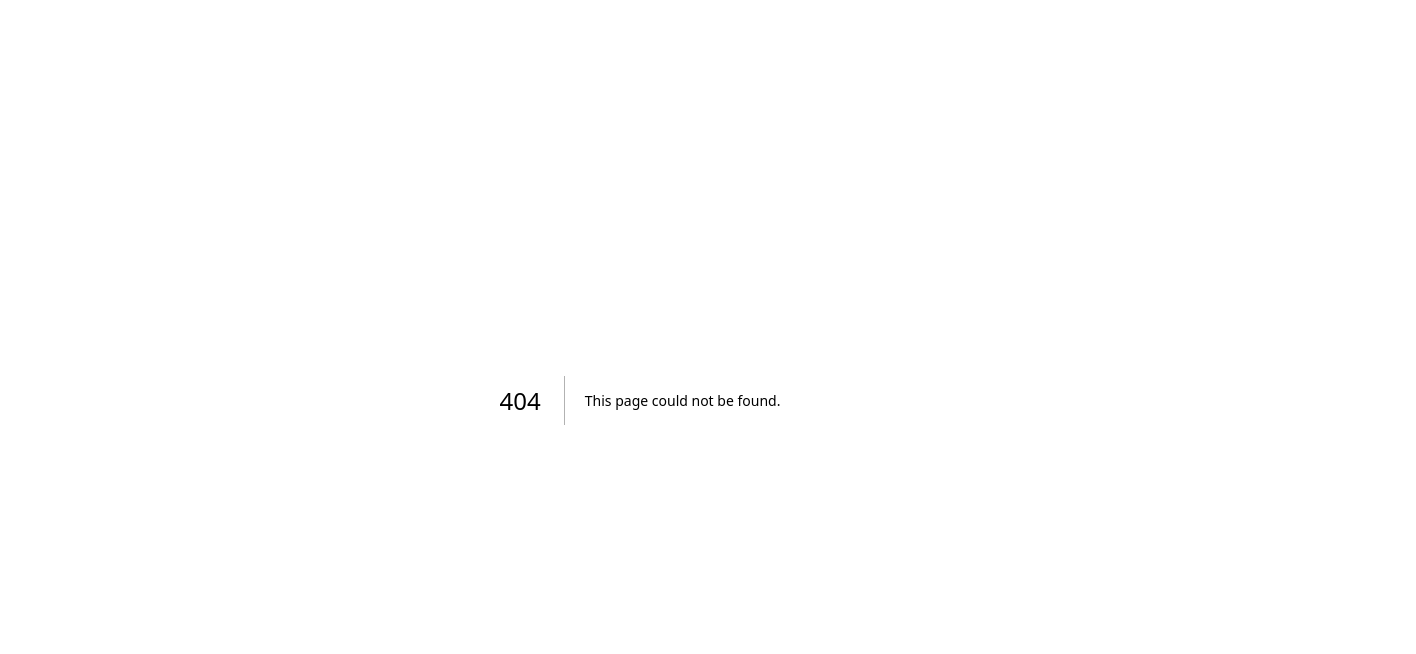
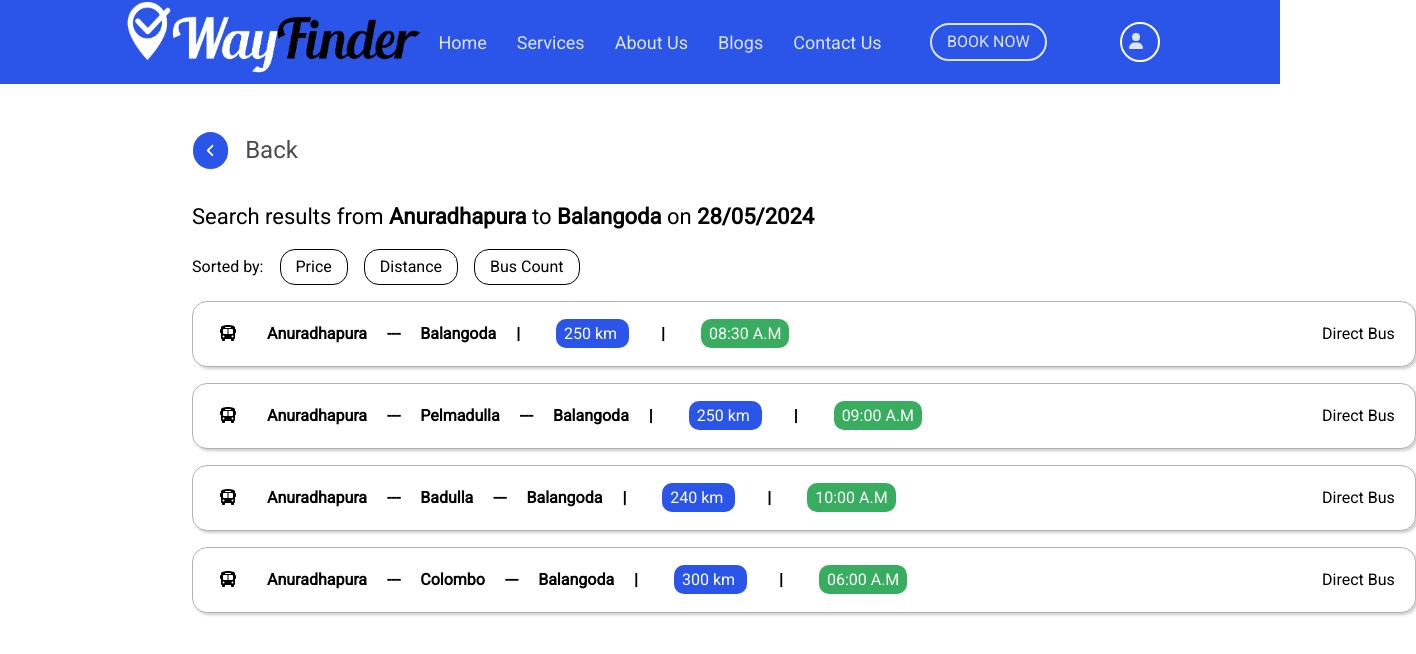
Before and after one commit to sahan-chinthaka/way-finder-web, a Next.js app: page /search in a window 1280 px wide. Before the commit this address had no page. Shown: the top 654 px of the page, 1416 px wide, since content can reach past the window. Built offline with nearby package versions, Linux system fonts and the light colour scheme.

Commit message:
Add dummy data

```diff
--- a/app/components/Busstatus.tsx
+++ b/app/components/Busstatus.tsx
@@ -4,7 +4,7 @@ import { faCircleCheck } from '@fortawesome/free-solid-svg-icons';
 
 import "./busstatus.css";
 
-export default function Busstatus() {
+export default function Busstatus({name, number, start, end} : {name: string, number: string, start: string, end:string}) {
   return (
     <div>
         <div className="bus-status">
@@ -15,16 +15,16 @@ export default function Busstatus() {
 
                 <div className="details">
                     <h2 className="d-heading">
-                        Sahan Express
+                        {name}
                         {/* <span><FontAwesomeIcon icon={faCircleCheck} style={{color: "#000000",}} /></span> */}
                     </h2>
-                    <p className="number">NP-3456</p>
+                    <p className="number">{number}</p>
                 </div>
             </div>
 
             <div className="da-time">
-                <span className='arrival'>09:00 A.M</span>
-                <span className='depature'>09:00 A.M</span>
+                <span className='arrival'>{start}</span>
+                <span className='depature'>{end}</span>
             </div>
 
         </div>
--- a/app/components/Hero.tsx
+++ b/app/components/Hero.tsx
@@ -5,6 +5,7 @@ import { faCalendarDays } from '@fortawesome/free-solid-svg-icons';
 import "./hero.css";
 import Navbar from "./Navbar";
 import calendar from "../assest/calendar.png";
+import Link from 'next/link';
 
 export default function navbar() {
 
@@ -58,7 +59,9 @@ export default function navbar() {
                 </div>
               </div>
 
-              <button type="submit" className='btn'>Search Buses</button>
+					<Link href={"/search"}>
+              		<button type="submit" className='btn'>Search Buses</button>
+					</Link>
 
             </form>
 
--- a/app/components/Navbar.tsx
+++ b/app/components/Navbar.tsx
@@ -5,6 +5,7 @@ import { faUser } from '@fortawesome/free-solid-svg-icons';
 
 import "./navbar.css";
 import logo from "../assest/logo.png";
+import Link from 'next/link';
 
 export default function Navbar() {
   return (
@@ -12,13 +13,13 @@ export default function Navbar() {
         <header className="navbar">
             <div className="logo">
                 <a href="#">
-                    <img src={logo} alt="Blog Logo" />
+                    <img src={logo.src} alt="Blog Logo" />
                 </a>
             </div>
 
             <nav className='nav'>
                 <ul className='navlinks'>
-                    <li><a href="#" className='links'>Home</a></li>
+                    <li><Link href="/" className='links'>Home</Link></li>
                     <li><a href="#" className='links'>Services</a></li>
                     <li><a href="#" className='links'>About Us</a></li>
                     <li><a href="#" className='links'>Blogs</a></li>
--- a/app/components/Searchcard.tsx
+++ b/app/components/Searchcard.tsx
@@ -3,13 +3,14 @@ import { FontAwesomeIcon } from '@fortawesome/react-fontawesome';
 import { faAngleUp, faBus } from '@fortawesome/free-solid-svg-icons';
 
 import "./searchcard.css";
+import Link from 'next/link';
 
 export default function Searchdetails() {
   return (
     <div>
         <div className="container container-r">
 
-            <a href="#">
+		  <Link href="/search/1">
             <div className="results">
                 <div className='result-content'>
 
@@ -20,11 +21,11 @@ export default function Searchdetails() {
                 <p className="r-text">
                     Anuradhapura
                     <span> --- </span>
-                    Pabahinna
+                    Balangoda
                     <span> | </span>
                     <span className='Distance'> 250 km </span>
                     <span> | </span>
-                    <span className='time'> 09:00 A.M </span>
+                    <span className='time'> 08:30 A.M </span>
                 </p>
                 </div>
 
@@ -34,7 +35,7 @@ export default function Searchdetails() {
 
 
             </div>
-            </a>
+            </Link>
 
         </div>
     </div>
--- a/app/components/Searchresults.tsx
+++ b/app/components/Searchresults.tsx
@@ -6,6 +6,7 @@ import "./searchresults.css";
 import Navbar from "./Navbar";
 import Backbtn from './Backbtn';
 import Searchcard from './Searchcard'
+import Link from 'next/link';
 
 
 export default function Searchresults() {
@@ -24,8 +25,8 @@ export default function Searchresults() {
           <div className="sort-result">
             <h2>Search results from
               <span> Anuradhapura</span> to
-              <span> Pabahinna</span> on
-              <span> 28/04/2024</span>
+              <span> Balangoda</span> on
+              <span> 28/05/2024</span>
             </h2>
 
             <div className="sort">
@@ -44,6 +45,40 @@ export default function Searchresults() {
         {/* search results */}
         <div className="container container-r">
 
+          <Link href="/search/2">
+            <div className="results">
+              <div className='result-content'>
+
+                <div className="result-icon">
+                  <FontAwesomeIcon icon={faBus} className='result-icon' />
+                </div>
+
+                <p className="r-text">
+                  Anuradhapura
+                  <span> --- </span>
+						Pelmadulla
+                  <span> --- </span>
+                  Balangoda
+                  <span> | </span>
+                  <span className='Distance'> 250 km </span>
+                  <span> | </span>
+                  <span className='time'> 09:00 A.M </span>
+                </p>
+              </div>
+
+              <div className="b-status">
+                <p className="status">Direct Bus</p>
+              </div>
+
+
+            </div>
+          </Link>
+
+        </div>
+
+        {/* search results */}
+        <div className="container container-r">
+
           <a href="#">
             <div className="results">
               <div className='result-content'>
@@ -55,11 +90,13 @@ export default function Searchresults() {
                 <p className="r-text">
                   Anuradhapura
                   <span> --- </span>
-                  Pabahinna
+                  Badulla
+                  <span> --- </span>
+                  Balangoda
                   <span> | </span>
-                  <span className='Distance'> 250 km </span>
+                  <span className='Distance'> 240 km </span>
                   <span> | </span>
-                  <span className='time'> 09:00 A.M </span>
+                  <span className='time'> 10:00 A.M </span>
                 </p>
               </div>
 
@@ -87,43 +124,13 @@ export default function Searchresults() {
                 <p className="r-text">
                   Anuradhapura
                   <span> --- </span>
-                  Pabahinna
+                  Colombo
+                  <span> --- </span>
+                  Balangoda
                   <span> | </span>
-                  <span className='Distance'> 250 km </span>
+                  <span className='Distance'> 300 km </span>
                   <span> | </span>
-                  <span className='time'> 09:00 A.M </span>
-                </p>
-              </div>
-
-              <div className="b-status">
-                <p className="status">Direct Bus</p>
-              </div>
-
-
-            </div>
-          </a>
-
-        </div>
-
-        {/* search results */}
-        <div className="container container-r">
-
-          <a href="#">
-            <div className="results">
-              <div className='result-content'>
-
-                <div className="result-icon">
-                  <FontAwesomeIcon icon={faBus} className='result-icon' />
-                </div>
-
-                <p className="r-text">
-                  Anuradhapura
-                  <span> --- </span>
-                  Pabahinna
-                  <span> | </span>
-                  <span className='Distance'> 250 km </span>
-                  <span> | </span>
-                  <span className='time'> 09:00 A.M </span>
+                  <span className='time'> 06:00 A.M </span>
                 </p>
               </div>
 
--- a/app/components/Selectedroad.tsx
+++ b/app/components/Selectedroad.tsx
@@ -31,15 +31,8 @@ export default function Selectedroad() {
                     <div className="buses">
                         <h1>Available buses with arrival time and departure time</h1>
 
-                        <Busstatus />
-                        <Busstatus />
-                        <Busstatus />
-                        <Busstatus />
-                        <Busstatus />
-                        <Busstatus />
-                        <Busstatus />
-                        <Busstatus />
-                        <Busstatus />
+                        <Busstatus name='Anuradhapura Express' number='NP-3456' start='08:30 A.M' end='03.30 P.M'/>
+                        <Busstatus name='Balangoda Express' number='NP-4321' start='05:00 A.M' end='11.30 A.M'/>
                     </div>
 
                     <div className="map">
--- a/app/components/map.tsx
+++ b/app/components/map.tsx
@@ -9,12 +9,12 @@ import {
   InfoWindow,
 } from "@vis.gl/react-google-maps";
 
-export default function map() {
+export default function Mmap() {
   const position = { lat: 53.54, lng: 10 };
   const [open, setOpen] = useState(false);
 
   return (
-    <APIProvider apiKey={process.env.NEXT_PUBLIC_GOOGLE_MAPS_API_KEY}>
+    <APIProvider apiKey={process.env.NEXT_PUBLIC_GOOGLE_MAPS_API_KEY as string}>
       <div style={{ height: "100vh", width: "100%" }}>
         <Map zoom={9} center={position} mapId={process.env.NEXT_PUBLIC_MAP_ID}>
           <AdvancedMarker position={position} onClick={() => setOpen(true)}>
@@ -27,7 +27,7 @@ export default function map() {
 
           {open && (
             <InfoWindow position={position} onCloseClick={() => setOpen(false)}>
-              <p>I'm in Hamburg</p>
+              <p>Im in Hamburg</p>
             </InfoWindow>
           )}
         </Map>
--- a/app/page.tsx
+++ b/app/page.tsx
@@ -1,16 +1,9 @@
-
 import Hero from "./components/Hero";
-import Navbar from "./components/Navbar";
-import Selectedroad from "./components/Selectedroad"
-import Searchresults from "./components/Searchresults";
 
 export default function Home() {
 	return (
 		<div>
-			{/* <h1>WayFinder</h1> */}
-			{/* <Hero /> */}
-			{/* <Searchresults /> */}
-			<Selectedroad />
+			<Hero />
 		</div>
-	)
+	);
 }
--- /dev/null
+++ b/app/search/[route]/page.tsx
@@ -0,0 +1,11 @@
+import Selectedroad from "@/app/components/Selectedroad";
+
+function RoutePage() {
+	return (
+		<div>
+			<Selectedroad />
+		</div>
+	);
+}
+
+export default RoutePage;
--- /dev/null
+++ b/app/search/page.tsx
@@ -0,0 +1,11 @@
+import Searchresults from "../components/Searchresults";
+
+function SearchPage() {
+	return (
+		<div>
+			<Searchresults />
+		</div>
+	);
+}
+
+export default SearchPage;
```
Also changed, not shown: 1 other file (tests, documents, lock files or other folders).
